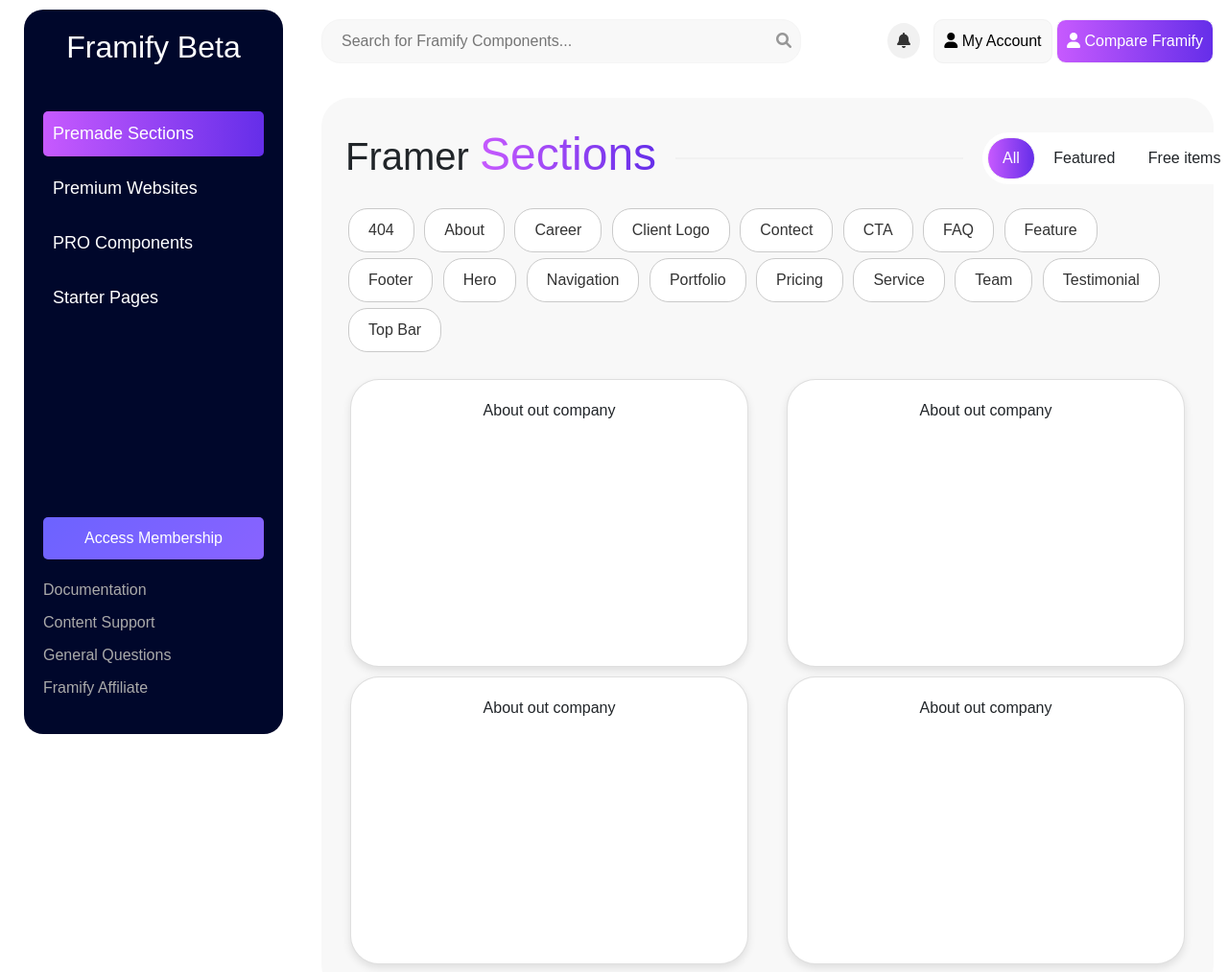
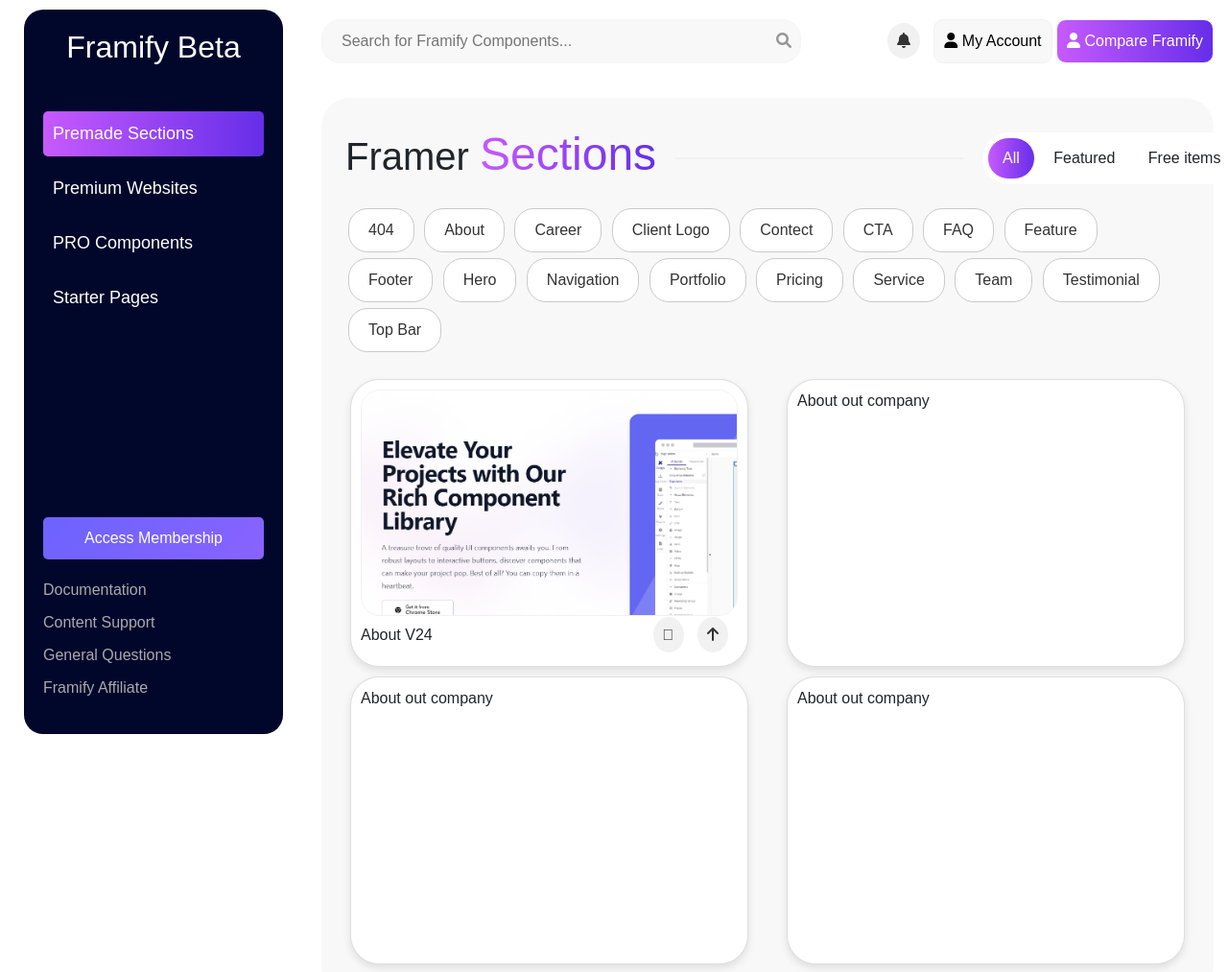
Before and after one commit to crystalWeb3/ui_test_project, a plain HTML site: page index.html in a window 1280 px wide. Shown: the top 1013 px of the page at 96% size. Drawn offline with nearby package versions, Linux system fonts and the light colour scheme.

Commit message:
card_working_bottom

```diff
--- a/index.html
+++ b/index.html
@@ -119,9 +119,21 @@
               <div class="tag-btn">Top Bar</div>
             </div>
 
+            <!-- Cards -->
             <div class="row">
               <div class="col-md-6">
-                <div class="card">About out company</div>
+                <div class="card">
+                    <div class="image-container">
+                        <img class="framer-image" src="./assets/images/1.PNG" >
+                    </div>
+                    <div class="mt-2">
+                        <div class="float-left">About V24</div>
+                        <div class="float-right">
+                            <span class="icon-btn"><i class="fa-light fa-windows"></i></span>
+                            <span class="icon-btn"><i class="fa-arrow-up fa"></i></span>
+                        </div>
+                    </div>
+                </div>
               </div>
 
               <div class="col-md-6">
--- a/styles.css
+++ b/styles.css
@@ -245,11 +245,12 @@
 
   .card {
     background-color: white;
-    padding: 20px;
+    padding: 10px;
+    padding-bottom: 20px;
     border-radius: 30px;
     height: 300px;
     margin: 5px;
-    text-align: center;
+
     box-shadow: 0 4px 8px rgba(0, 0, 0, 0.1);
     transition: transform 0.3s ease, box-shadow 0.3s ease;
   }
@@ -367,3 +368,18 @@
     margin: 0;
 
   }
+
+
+  /* images */
+
+  .image-container{
+    overflow: hidden;
+    border-radius: 20px;
+    border: 1px solid #f1f1f1;
+  }
+
+  .framer-image{
+    width: 100% !important;
+    /* height: 100%; */
+    fill: cover;
+  }
```
Also changed, not shown: assets/images/1.PNG (added), assets/images/2.PNG (added), assets/images/3.PNG (added), assets/images/4.PNG (added).
